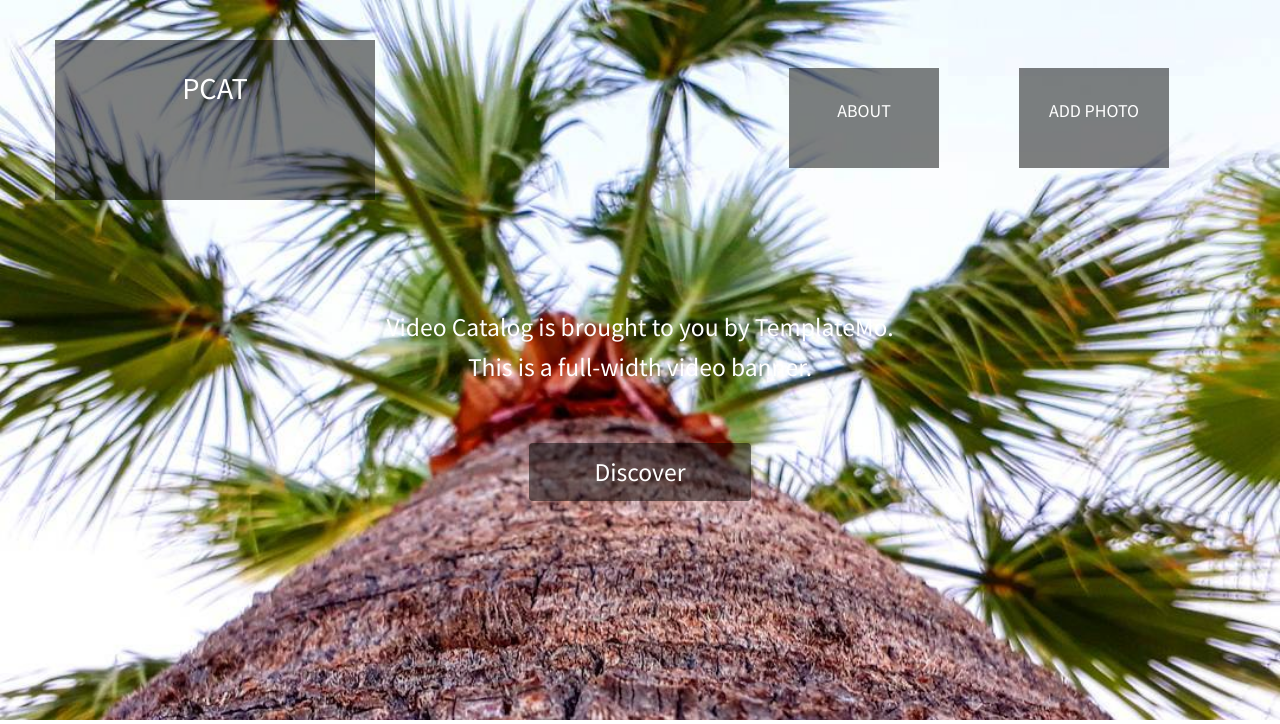
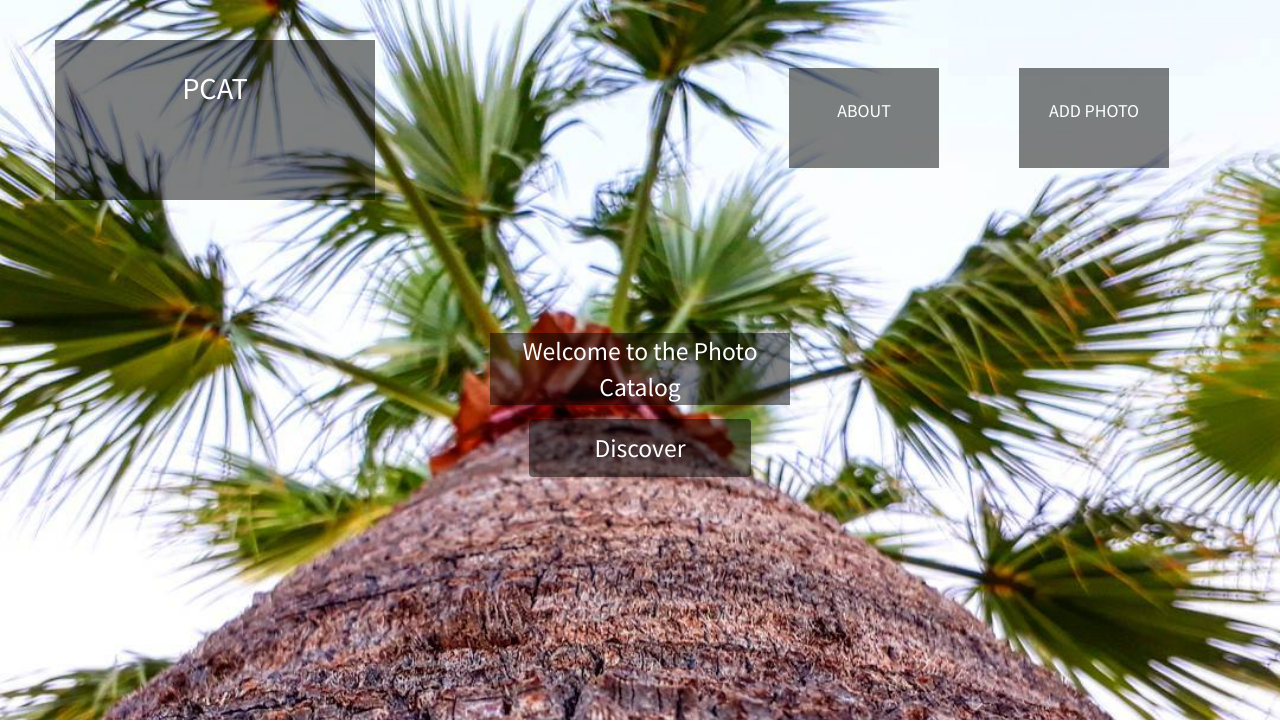
Before and after one commit to Atakatom/PCAT, a Node server app: page / in a window 1280 px wide. Shown: the top 724 px of the page. Run offline with Node 20, Linux system fonts and the light colour scheme; data that the repository does not hold is empty; some libraries are stand-ins or nearby versions.

Commit message:
Changed the welcome text

```diff
--- a/public/css/templatemo-video-catalog.css
+++ b/public/css/templatemo-video-catalog.css
@@ -56,6 +56,10 @@ h2, p { color: #666666; }
     padding: 30px;
     width: 320px;
     height: 160px;
+}
+
+.text-black{
+    color: black;
 }
 
 .tm-site-logo { font-size: 3rem; }
--- a/views/index.ejs
+++ b/views/index.ejs
@@ -8,8 +8,11 @@
 
             <div class="tm-welcome-container text-center text-white">
                 <div class="tm-welcome-container-inner">
-                    <p class="tm-welcome-text mb-1 text-white">Video Catalog is brought to you by TemplateMo.</p>
-                    <p class="tm-welcome-text mb-5 text-white">This is a full-width video banner.</p>
+                    <center>
+                        <div style="width:300px; background-color: rgba(6,6,6,0.5)">
+                            <p class="tm-welcome-text mb-1 text-white">Welcome to the Photo Catalog</p>
+                        </div>
+                    </center>
                     <a href="#content" class="btn tm-btn-animate tm-btn-cta tm-icon-down">
                         <span>Discover</span>
                     </a>
```
